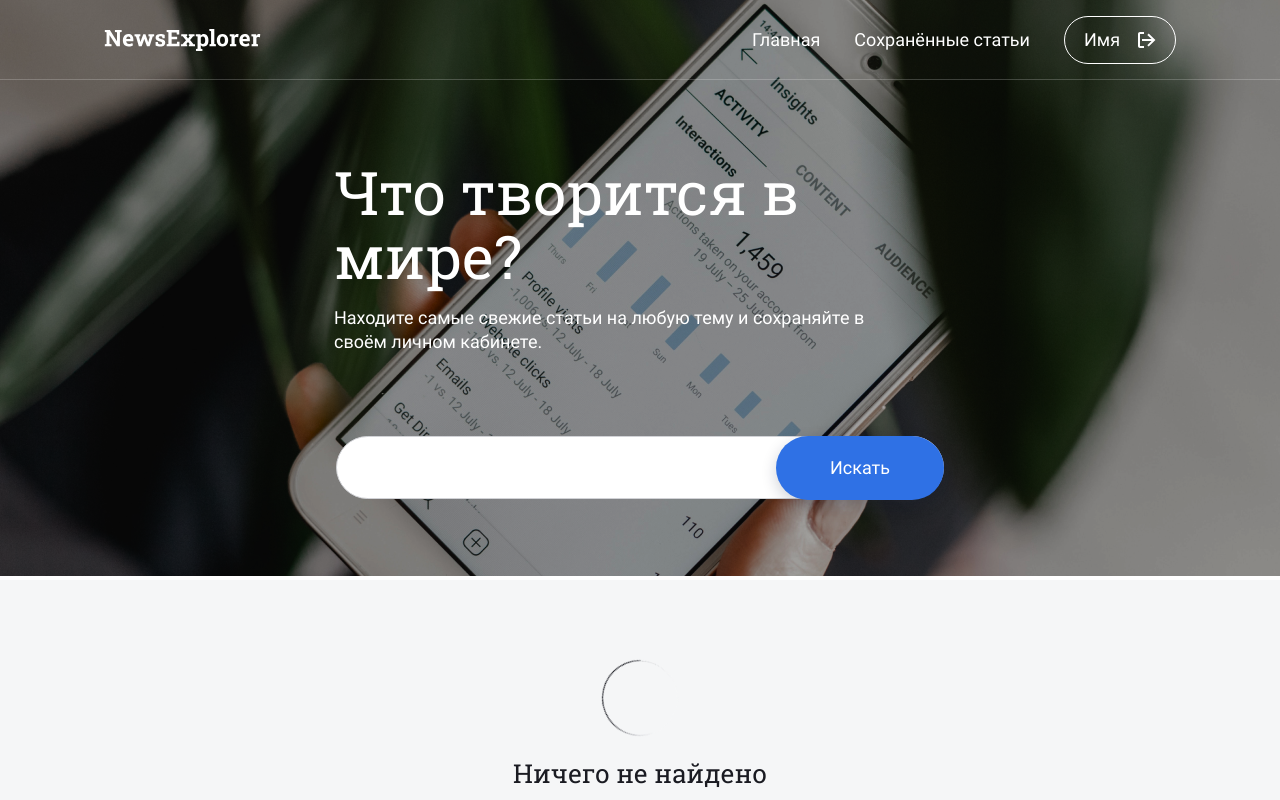
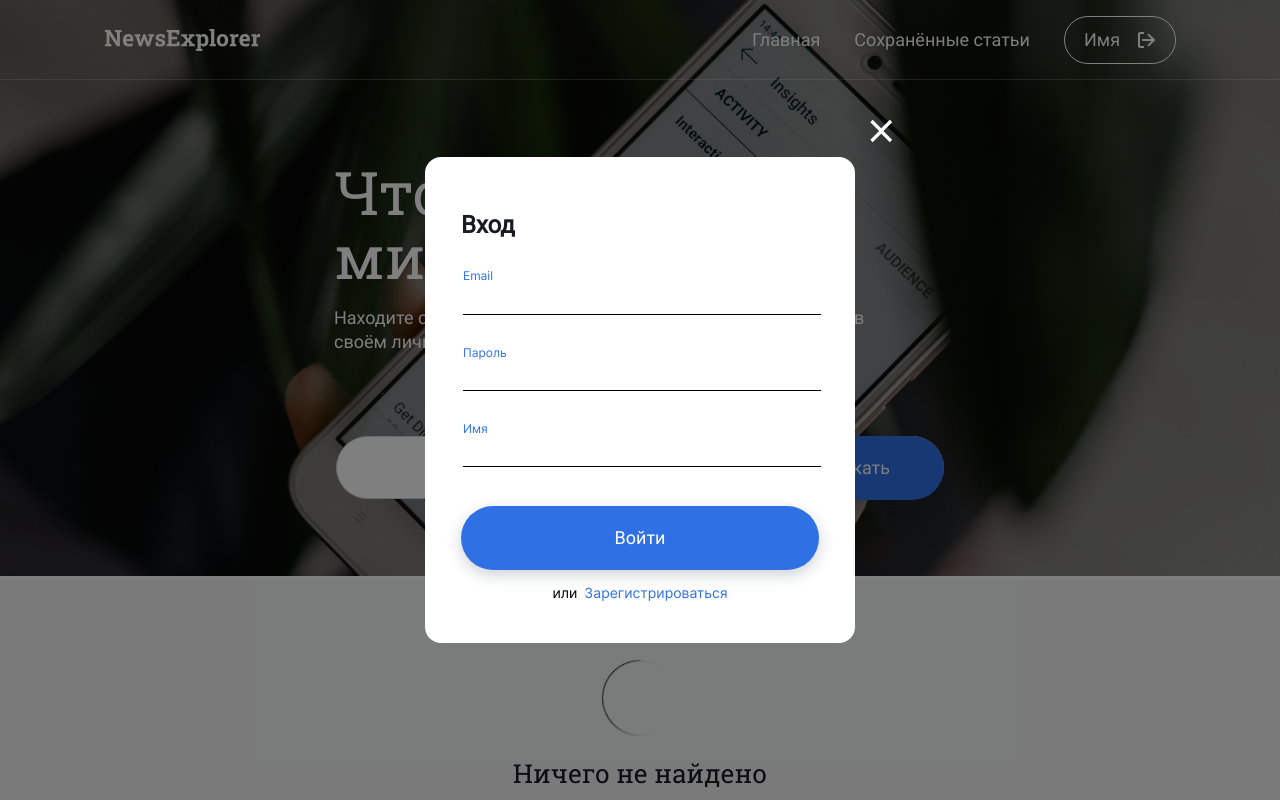
Before and after one commit to driupkin/news-explorer-frontend, a React app: page / in a window 1280 px wide. Shown: the top 800 px of the page. Built offline with nearby package versions, Linux system fonts and the light colour scheme.

Commit message:
add popup

```diff
--- a/src/components/App/App.css
+++ b/src/components/App/App.css
@@ -1,4 +1,5 @@
 .page {
   max-width: 1440px;
+  margin: auto;
   background: url('../../images/georgia-de-lotz--UsJoNxLaNo-unsplash.png') no-repeat #FFFFFF;
 }
--- a/src/components/App/App.js
+++ b/src/components/App/App.js
@@ -4,6 +4,7 @@ import { Route } from 'react-router-dom';
 import Main from '../Main/Main';
 import Footer from '../Footer/Footer';
 import Header from '../Header/Header';
+import PopupWithForm from '../PopupWithForm/PopupWithForm';
 
 function App() {
   return (
@@ -12,6 +13,7 @@ function App() {
         <Header />
         <Main />
         <Footer />
+        <PopupWithForm />
         {/* <Route path="/"></Route>
         <Route path="/saved-news"></Route> */}
       </div>
--- /dev/null
+++ b/src/components/PopupWithForm/PopupWithForm.css
@@ -0,0 +1,121 @@
+.popup {
+    position: fixed;
+    width: 100%;
+    height: 100%;
+    top: 0;
+    left: 0;
+    display: flex;
+    justify-content: center;
+    align-items: center;
+    background-color: rgba(0, 0, 0, 0.5);
+}
+
+.popup__container {
+    display: flex;
+    flex-direction: column;
+    position: relative;
+    width: 430px;
+    border-radius: 16px;
+    background: #FFF;
+    padding: 34px 36px 28px;
+    box-sizing: border-box;
+}
+
+.popup__button {
+    position: absolute;
+    outline: none;
+    border: 0;
+    cursor: pointer;
+    top: -46px;
+    right: -46px;
+    height: 40px;
+    width: 40px;
+    background: url('../../images/icon/back.svg') no-repeat center;
+}
+
+.popup__title {
+    font-family: Roboto;
+    font-style: normal;
+    font-weight: 900;
+    font-size: 24px;
+    line-height: 28px;
+    color: #1A1B22;
+}
+
+.popup_subtitle {
+    align-self: center;
+    font-family: Inter;
+    font-style: normal;
+    font-weight: normal;
+    font-size: 14px;
+    line-height: 17px;
+    text-align: center;
+    color: #000000;
+}
+
+.popup__link {
+    text-decoration: none;
+    color: #2F71E5;
+    font-family: Inter;
+    font-size: 14px;
+    font-style: normal;
+    font-weight: 400;
+    line-height: 17px;
+    letter-spacing: 0em;
+    text-align: center;
+}
+
+.form {
+    display: flex;
+    flex-direction: column;
+}
+
+.form__button {
+    height: 64px;
+    width: 100%;
+    background: #2F71E5;
+    box-shadow: 0px 5px 15px rgba(14, 26, 57, 0.2);
+    border-radius: 100px;
+    cursor: pointer;
+    outline: none;
+    border: none;
+    font-family: Roboto;
+    font-style: normal;
+    font-weight: 500;
+    font-size: 18px;
+    line-height: 24px;
+    display: flex;
+    align-items: center;
+    text-align: center;
+    justify-content: center;
+    color: #FFFFFF;
+    margin-top: 39px;
+}
+
+.form__field {
+    padding: 0;
+    border: none;
+}
+
+.form__input-container {
+    margin-bottom: 30px;
+}
+
+.form__input-container:last-child {
+    margin-bottom: 0;
+}
+
+.form__input {
+    width: 100%;
+    border: 0;
+    border-bottom: 1px solid #000000;
+}
+
+.form__title {
+    font-family: Inter;
+    font-style: normal;
+    font-weight: normal;
+    font-size: 12px;
+    line-height: 15px;
+    color: #2F71E5;
+}
--- /dev/null
+++ b/src/components/PopupWithForm/PopupWithForm.js
@@ -0,0 +1,37 @@
+import React from 'react';
+import './PopupWithForm.css';
+
+function PopupWithForm(props) {
+    const inputs = [
+        { inputName: "Email" },
+        { inputName: "Пароль" },
+        { inputName: "Имя" }
+    ];
+    return (
+        <section className="popup">
+            <div className="popup__container">
+                <button className="popup__button"></button>
+                <h2 className="popup__title">Вход</h2>
+                <form className="form">
+                    <fieldset className="form__field">
+                        {inputs.map((e, i) => {
+                            return (
+                                <div className="form__input-container">
+                                    <h2 className="form__title" key={i}>{e.inputName}</h2>
+                                    <input className="form__input" key={i} />
+                                </div>
+                            )
+                        })}
+                    </fieldset>
+                    <button className="form__button">Войти</button>
+                </form>
+                <p className="popup_subtitle">или&ensp;
+                    <a className="popup__link" href="/">Зарегистрироваться</a>
+                </p>
+            </div>
+        </section>
+
+    );
+}
+
+export default PopupWithForm;
```
Also changed, not shown: src/images/icon/back.svg (added).
